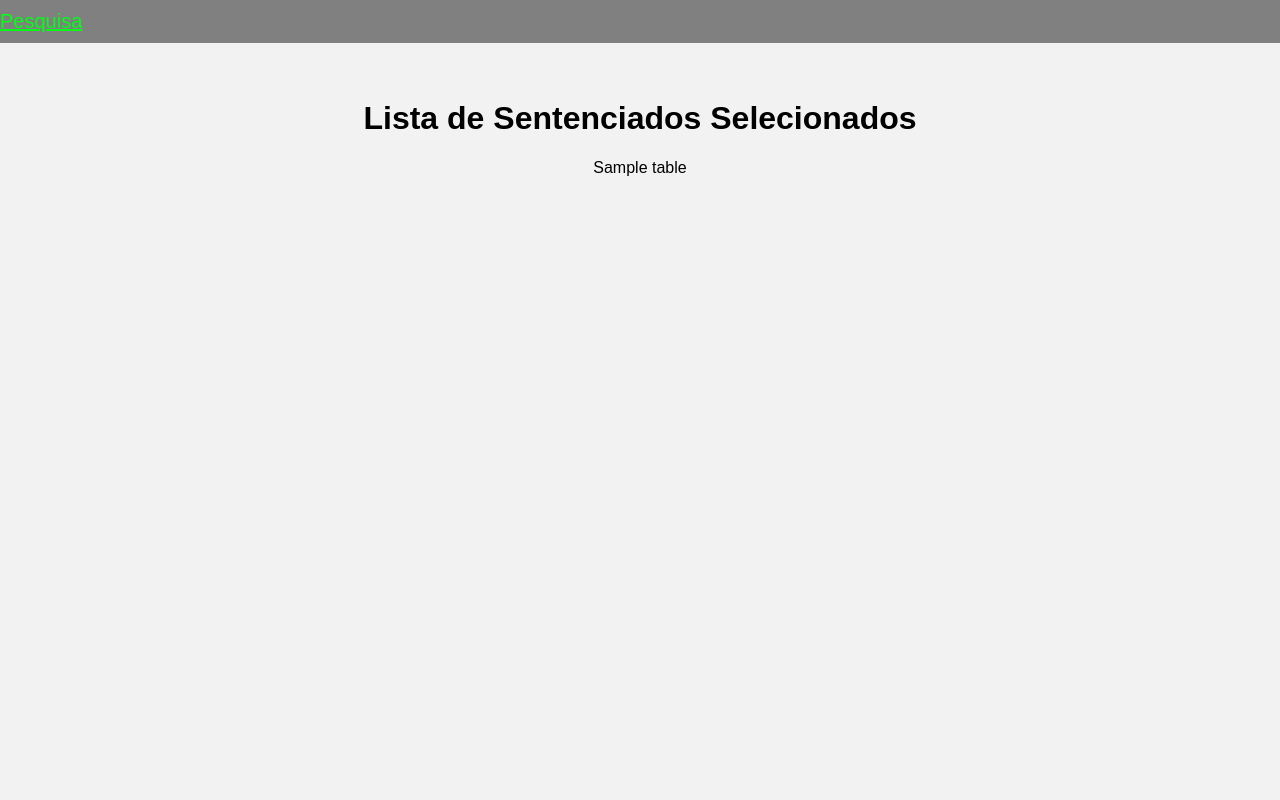
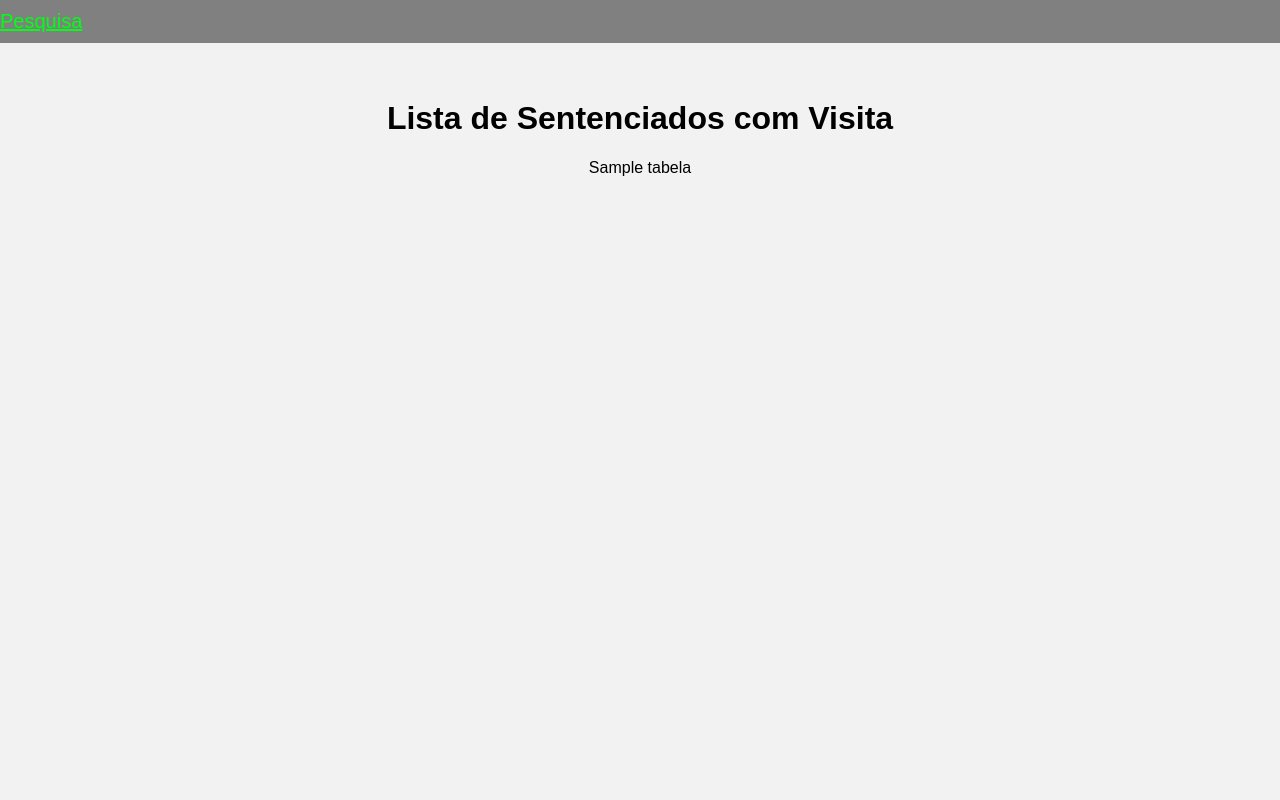
Before and after one commit to fernandopereira3/novela, a Flask app: template templates/lista.html in a window 1280 px wide. Run offline with Flask 3, Linux system fonts and the light colour scheme; the template is opened without the code that fills it: most values are stand-ins (such as "Sample title", 1, 10 or a date in 2020); some libraries are stand-ins or nearby versions.

Commit message:
mudando tabela DF

```diff
--- a/main.py
+++ b/main.py
@@ -31,7 +31,7 @@ class PesquisaForm(FlaskForm):
     pesquisar = SubmitField('PESQUISAR')
 
 # Initialize an empty DataFrame to store selected sentenciados
-selected_sentenciados_df = pd.DataFrame(columns=['matricula', 'nome', 'garrafas', 'homens', 'mulheres', 'criancas', 'data_adicao'])
+df_lista_sentenciados = pd.DataFrame(columns=['matricula', 'nome', 'garrafas', 'homens', 'mulheres', 'criancas', 'data_adicao'])
 
 @app.route('/lista', methods=['GET', 'POST'])
 def pesquisa_matricula():
@@ -58,11 +58,11 @@ def pesquisa_matricula():
 
 @app.route('/adicionar/<matricula>', methods=['POST'])
 def adicionar_lista(matricula):
-    global selected_sentenciados_df  # Access the global DataFrame
+    global df_lista_sentenciados
 
     sentenciado = db.sentenciados.find_one({'matricula': matricula})
     if sentenciado:
-        data = request.get_json()  # Get data from the request body
+        data = request.get_json()
 
         garrafas = data.get('garrafas', 0)
         homens = data.get('homens', 0)
@@ -70,7 +70,6 @@ def adicionar_lista(matricula):
         criancas = data.get('criancas', 0)
         data_adicao = datetime.datetime.now()
 
-        # Create a new row as a dictionary
         new_row = {
             'matricula': sentenciado['matricula'],
             'nome': sentenciado['nome'],
@@ -81,29 +80,28 @@ def adicionar_lista(matricula):
             'data_adicao': data_adicao
         }
 
-        # Append the new row to the DataFrame
-        selected_sentenciados_df = pd.concat([selected_sentenciados_df, pd.DataFrame([new_row])], ignore_index=True)
+        df_lista_sentenciados = pd.concat([df_lista_sentenciados, pd.DataFrame([new_row])], ignore_index=True)
 
         return jsonify({'status': 'success', 'message': 'Adicionado com sucesso'})
     return jsonify({'status': 'error', 'message': 'Matrícula não encontrada'})
 
 @app.route('/lista-selecionados', methods=['GET'])
 def visualizar_lista():
-    global selected_sentenciados_df  # Access the global DataFrame
+    global df_lista_sentenciados  # Access the global DataFrame
 
     # Convert DataFrame to HTML table
-    table_html = selected_sentenciados_df.to_html(index=False)
+    tabela_html = df_lista_sentenciados.to_html(index=False)
 
-    return render_template('lista.html', table=table_html)
+    return render_template('lista.html', tabela=tabela_html)
 
 @app.route('/remover/<matricula>', methods=['DELETE'])
 def remover_lista(matricula):
-    global selected_sentenciados_df
+    global df_lista_sentenciados
 
     # Remove the row with the matching matricula from the DataFrame
-    selected_sentenciados_df = selected_sentenciados_df[selected_sentenciados_df['matricula'] != matricula]
+    df_lista_sentenciados = df_lista_sentenciados[df_lista_sentenciados['matricula'] != matricula]
 
-    if selected_sentenciados_df.empty:
+    if df_lista_sentenciados.empty:
         return jsonify({'status': 'error', 'message': 'Matrícula não encontrada'})
     else:
         return jsonify({'status': 'success', 'message': 'Matrícula removida com sucesso'})
--- a/templates/lista.html
+++ b/templates/lista.html
@@ -13,10 +13,10 @@
     <br>
 
     </br>
-    <h1>Lista de Sentenciados Selecionados</h1>
+    <h1>Lista de Sentenciados com Visita</h1>
 
-    {% if table %}
-        {{ table|safe }}
+    {% if tabela %}
+        {{ tabela|safe }}
     {% else %}
         <p>Nenhum sentenciado selecionado.</p>
     {% endif %}
```
